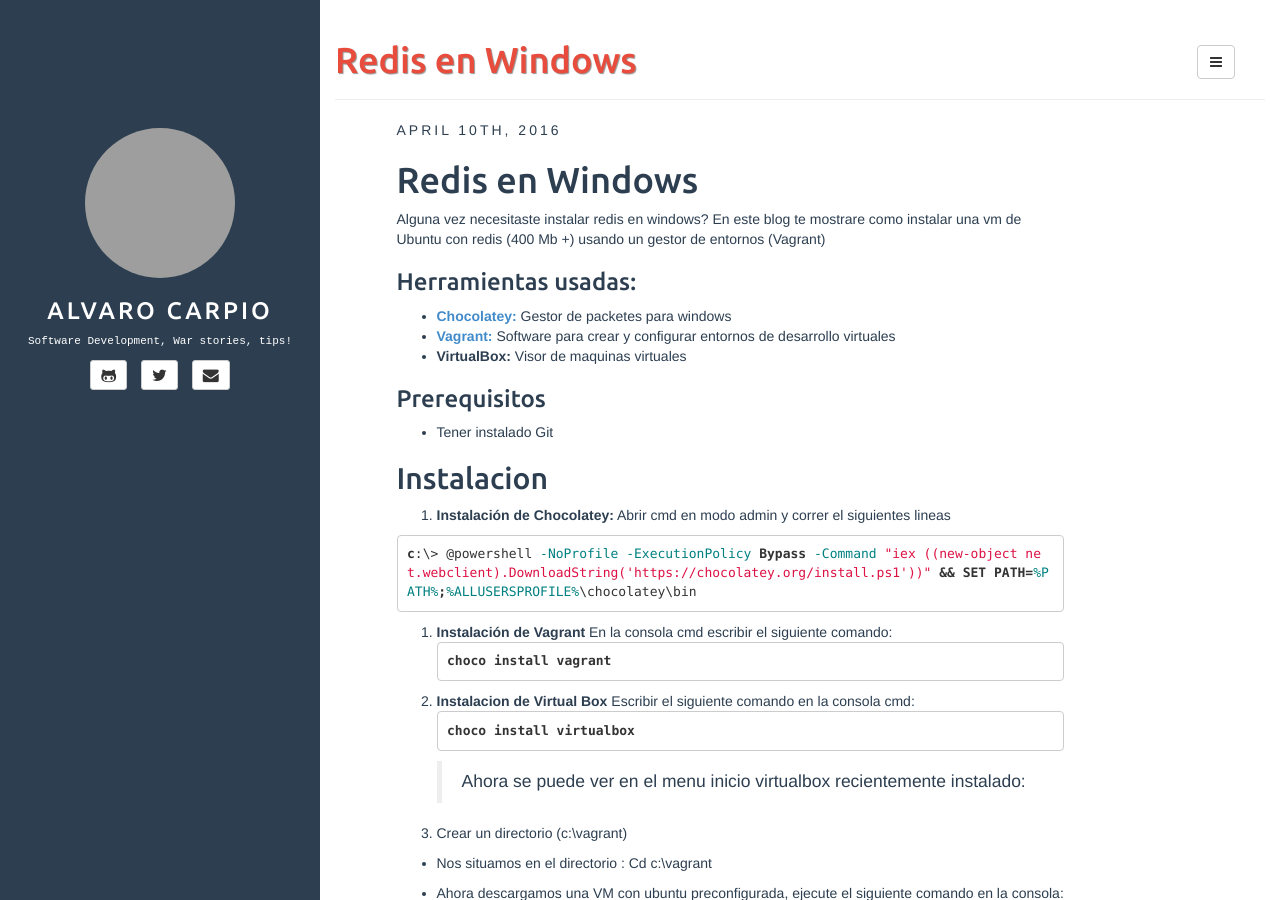
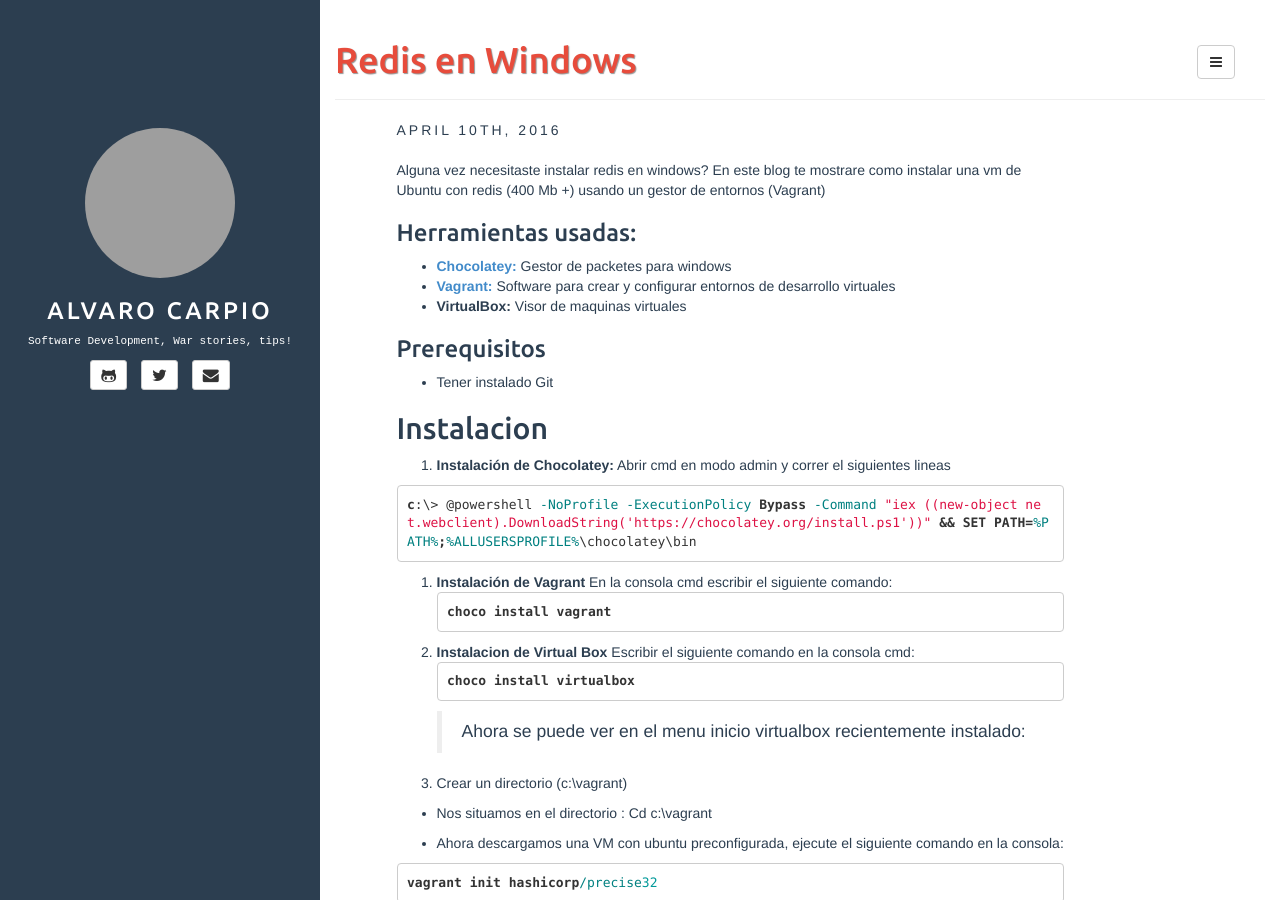
Before and after one commit to alvanxp/alvanxp.github.io, a Jekyll site: the page built from _posts/2016-4-10-Redis-en-windows.md, in a window 1280 px wide and 900 px high. Built offline with Jekyll 4.4.1, drawn with Linux system fonts in a browser that asks for light colours; comment, search, counter and statistics services are not loaded; grey boxes are pictures that could not be loaded.

Commit message:
Update 2016-4-10-Redis-en-windows.md

````diff
--- a/_posts/2016-4-10-Redis-en-windows.md
+++ b/_posts/2016-4-10-Redis-en-windows.md
@@ -6,8 +6,6 @@ title: 'Redis en Windows'
 category: Cache
 comments: true
 ---
-
-# Redis en Windows
 
 Alguna vez necesitaste instalar redis en windows? En este blog te mostrare como instalar una vm de Ubuntu con redis (400 Mb +) usando un gestor de entornos (Vagrant)
 
@@ -108,9 +106,10 @@ Test Redis:
 Entrar al cliente redis:
 
 ```sh
-	redis-cli
+$ redis-cli
 ```
 Agregar un item:
+
 ```sh
 	set name "Alvaro Carpio"
 ```
````
